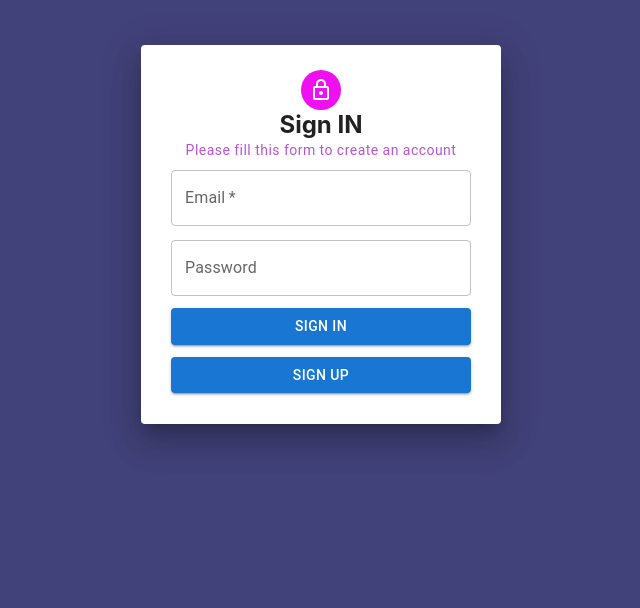
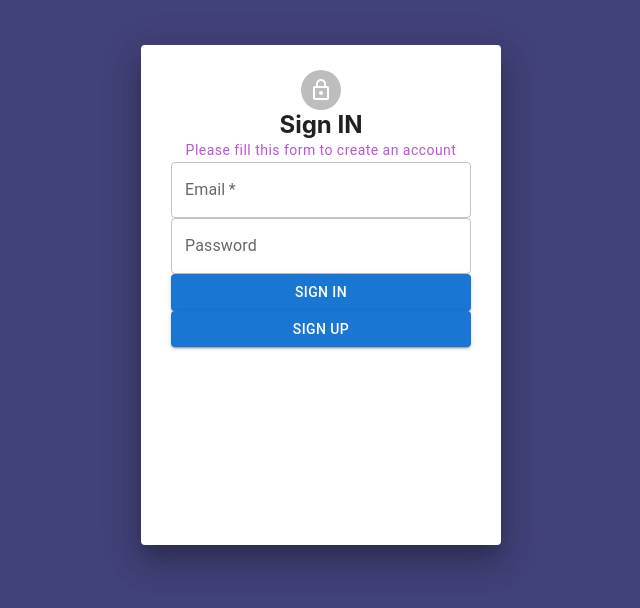
Before and after one commit to darfaisal26/EmailSystem, a React (Create React App) app: page / in a window 1280 px wide. Shown: the top 608 px of the page, without its empty margins (319-959 px from the left). Built offline with nearby package versions, Linux system fonts and the light colour scheme.

Commit message:
managed css in signin

```diff
--- a/src/Components/SignIn.js
+++ b/src/Components/SignIn.js
@@ -2,6 +2,7 @@ import React from "react";
 import { useNavigate } from "react-router-dom";
 import {Avatar,Grid,Paper,TextField,Typography,Button,} from "@mui/material";
 import LockOutlinedIcon from '@mui/icons-material/LockOutlined';
+import '../styles/signin.css';
 
 const SignIn = () => {
   let navigate = useNavigate();
@@ -10,23 +11,23 @@ const SignIn = () => {
     navigate("/SignUp");
   };
 
-  const styles={
-    paperStyle:  {padding: "25px 30px", width: 300, height:'' ,margin: " auto",backgroundColor: "",},
-    avatarStyle :{ backgroundColor: "#f00ff0" },
-    headerStyle : { margin: 0 },
-    textFieldst : { margin: "8px 0px 6px" },
-    button : { margin: "6px 0px 6px  " },
-    main:{backgroundColor:"#42427a" ,height:"100vh",padding:'45px'}
-  }
+  // const styles={
+  //   paperStyle:  {padding: "25px 30px", width: 300, height:'' ,margin: " auto",backgroundColor: "",},
+  //   avatarStyle :{ backgroundColor: "#f00ff0" },
+  //   headerStyle : { margin: 0 },
+  //   textFieldst : { margin: "8px 0px 6px" },
+  //   button : { margin: "6px 0px 6px  " },
+  //   main:{backgroundColor:"#42427a" ,height:"100vh",padding:'45px'}
+  // }
 
   return (
-    <Grid  style={styles.main}>
-      <Paper elevation={20} style={styles.paperStyle} >
+    <Grid  className='main'>
+      <Paper elevation={20}  className='paperStyle' >
         <Grid align="center">
-          <Avatar style={ styles.avatarStyle}>
+          <Avatar className='avatarStyle'>
             < LockOutlinedIcon/>
           </Avatar>
-          <h2 style={ styles.headerStyle}>Sign IN</h2>
+          <h2 className='headerStyle' >Sign IN</h2>
           <Typography variant="caption" style={{color:"mediumorchid",fontSize:'14px'}}>
             Please fill this form to create an account
           </Typography>
@@ -39,7 +40,8 @@ const SignIn = () => {
             fullWidth
             label="Email"
             placeholder="Enter Your Email"
-            style={styles.textFieldst}
+
+            className='textFieldst'
             required
           />
           <TextField
@@ -47,7 +49,8 @@ const SignIn = () => {
             fullWidth
             label="Password"
             placeholder="Enter password"
-            style={styles.textFieldst}
+
+            className='textFieldst'
           />
 
           <Button
@@ -55,7 +58,8 @@ const SignIn = () => {
             variant="contained"
             color="primary"
             fullWidth
-            style={styles.button}
+
+            className='button'
             // onClick={handleClick}
           >
             Sign IN
@@ -66,7 +70,8 @@ const SignIn = () => {
             variant="contained"
             color="primary"
             fullWidth
-            style={styles.button}
+
+            className='button'
             onClick={handleClick}
           >
             Sign Up
--- /dev/null
+++ b/src/styles/signin.css
@@ -0,0 +1,24 @@
+.paperStyle {
+  padding: 25px 30px;
+  width: 300px;
+  height: 450px;
+  margin:  auto;
+  background-color:#fff;
+}
+.avatarStyle {
+  background-color: #f00ff0;
+}
+.headerStyle {
+  margin: 0;
+}
+.textFieldst {
+  margin: 8px 0px 6px;
+}
+.button {
+  margin: 6px 0px 6px  ;
+}
+.main {
+  background-color: #42427a;
+  height: 100vh;
+  padding: 45px;
+}
```
